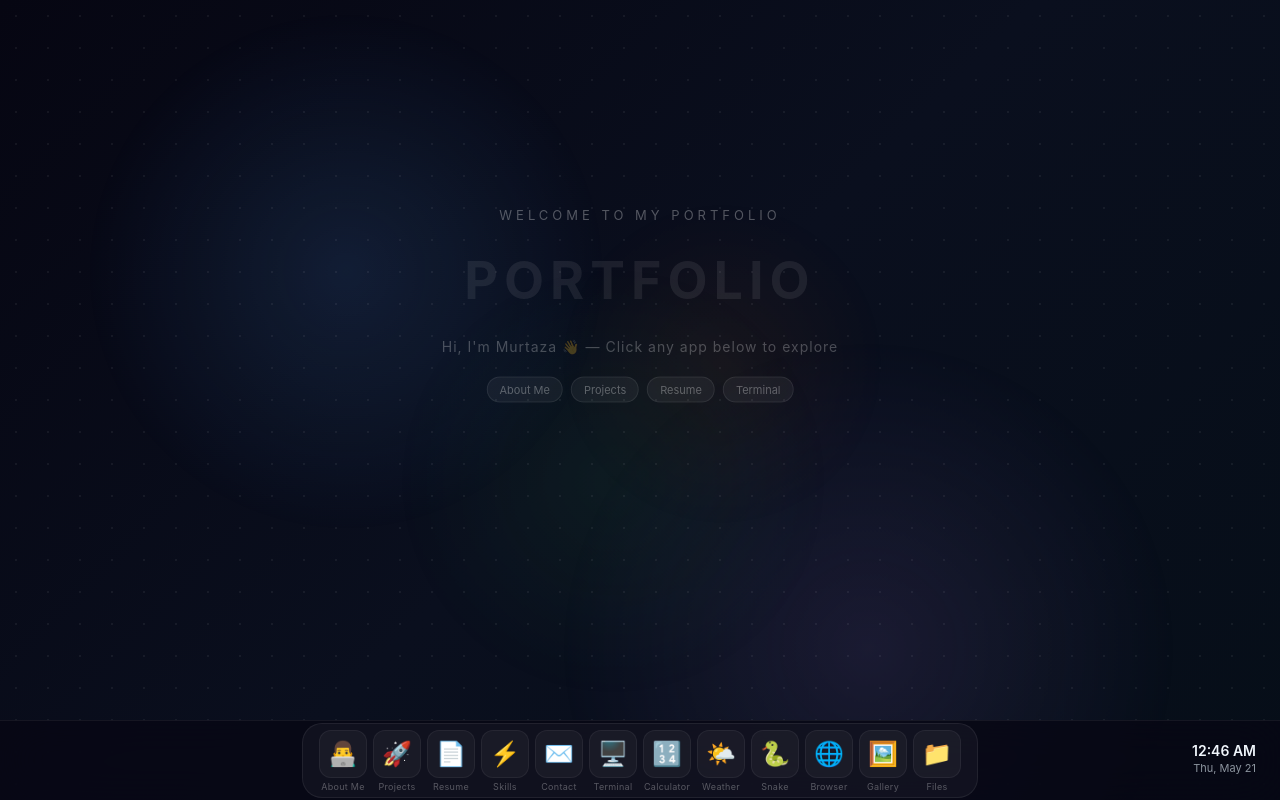
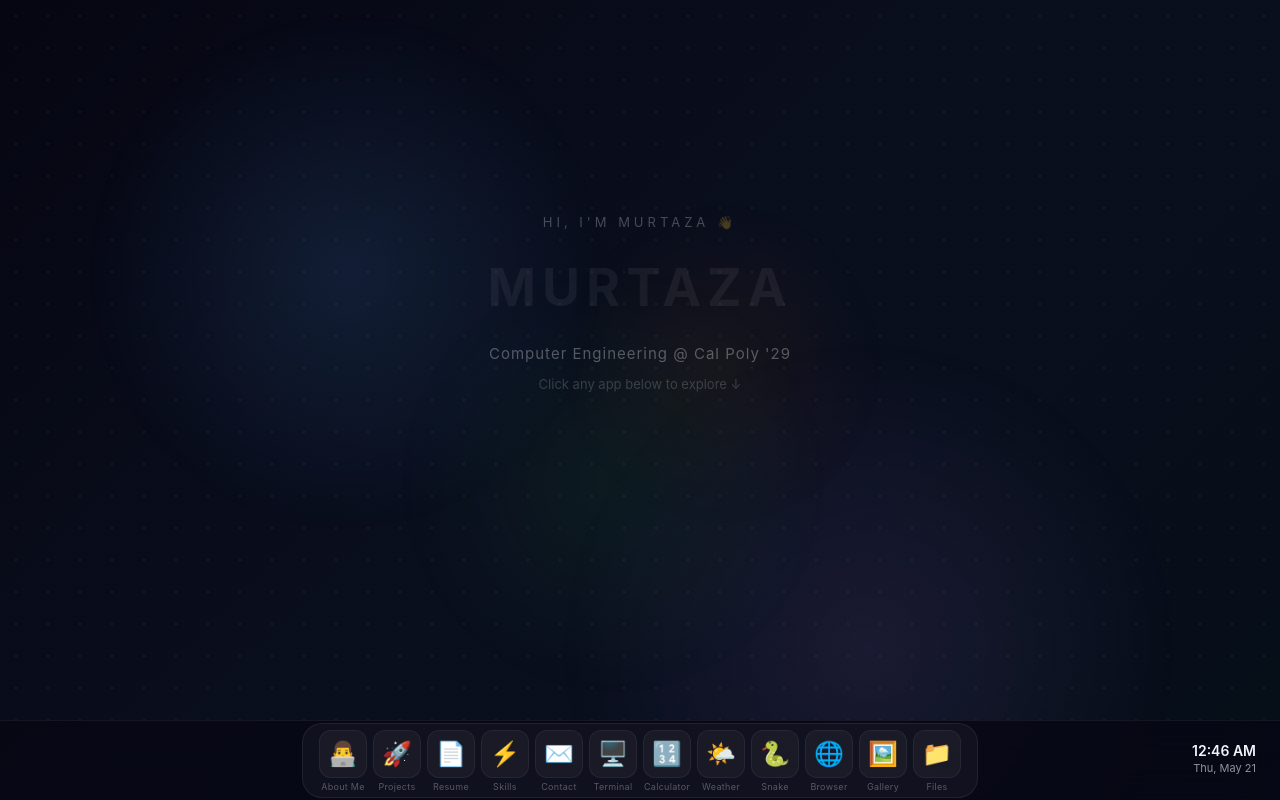
Before and after one commit to durtymurty/portfolio-os, a Next.js app: page / in a window 1280 px wide. Built offline with nearby package versions, Linux system fonts and the light colour scheme.

Commit message:
Fixed Background

```diff
--- a/app/page.tsx
+++ b/app/page.tsx
@@ -131,18 +131,14 @@ export default function Home() {
         textAlign: "center", pointerEvents: "none",
         display: openWindows.length > 0 ? "none" : "block",
       }}>
-        <p style={{ fontSize: "13px", color: "rgba(255,255,255,0.3)", letterSpacing: "4px", textTransform: "uppercase", marginBottom: "16px" }}>Welcome to my portfolio</p>
-        <h1 style={{ fontSize: "52px", fontWeight: "700", color: "rgba(255,255,255,0.08)", letterSpacing: "6px", textTransform: "uppercase", marginBottom: "16px" }}>PORTFOLIO</h1>
-        <p style={{ fontSize: "14px", color: "rgba(255,255,255,0.25)", letterSpacing: "1px" }}>
-          Hi, I'm Murtaza 👋 — Click any app below to explore
+        <p style={{ fontSize: "13px", color: "rgba(255,255,255,0.25)", letterSpacing: "4px", textTransform: "uppercase", marginBottom: "16px" }}>Hi, I'm Murtaza 👋</p>
+        <h1 style={{ fontSize: "52px", fontWeight: "700", color: "rgba(255,255,255,0.06)", letterSpacing: "6px", textTransform: "uppercase", marginBottom: "16px" }}>MURTAZA</h1>
+        <p style={{ fontSize: "15px", color: "rgba(255,255,255,0.3)", letterSpacing: "1px" }}>
+          Computer Engineering @ Cal Poly '29
         </p>
-        <div style={{ display: "flex", gap: "8px", justifyContent: "center", marginTop: "20px", flexWrap: "wrap", maxWidth: "400px", margin: "20px auto 0" }}>
-          {["About Me", "Projects", "Resume", "Terminal"].map(hint => (
-            <span key={hint} style={{ background: "rgba(255,255,255,0.05)", border: "1px solid rgba(255,255,255,0.08)", borderRadius: "20px", padding: "4px 12px", fontSize: "11px", color: "rgba(255,255,255,0.3)" }}>
-              {hint}
-            </span>
-          ))}
-        </div>
+        <p style={{ fontSize: "13px", color: "rgba(255,255,255,0.18)", marginTop: "10px" }}>
+          Click any app below to explore ↓
+        </p>
       </div>
 
       {/* Windows */}
```
